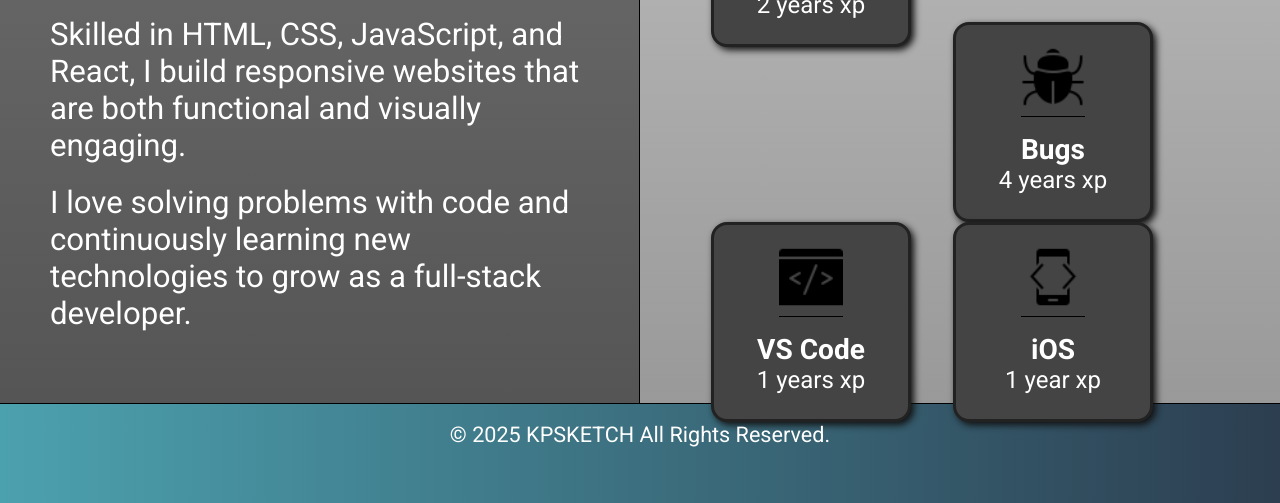
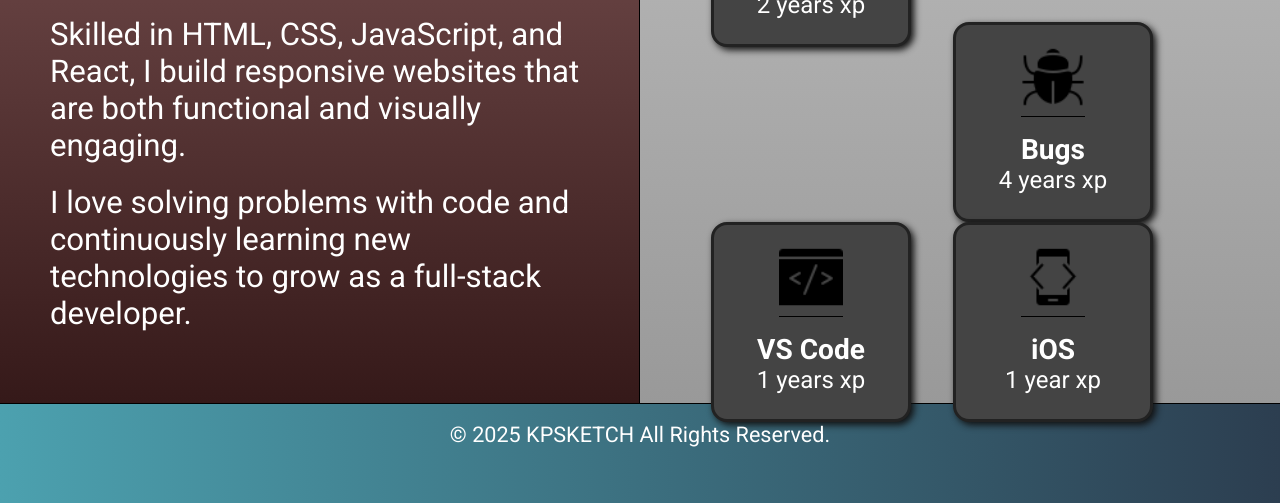
Before and after one commit to kpsketch/kpsketch.github.io, a plain HTML site: page index.html in a window 1280 px wide. Shown: the part 1097-1600 px from the top of the page. Drawn offline with Linux system fonts and the light colour scheme.

Commit message:
updated profile

```diff
--- a/css/app.css
+++ b/css/app.css
@@ -74,7 +74,7 @@ header {
     padding: 25px 50px;
     padding-top: 50px;
     float: left;
-    background: linear-gradient(#777, #555);
+    background: linear-gradient(#9c6e6e, #351919);
     font-size: 1.3em;
     border-right: 1px solid #000;
   }
```
